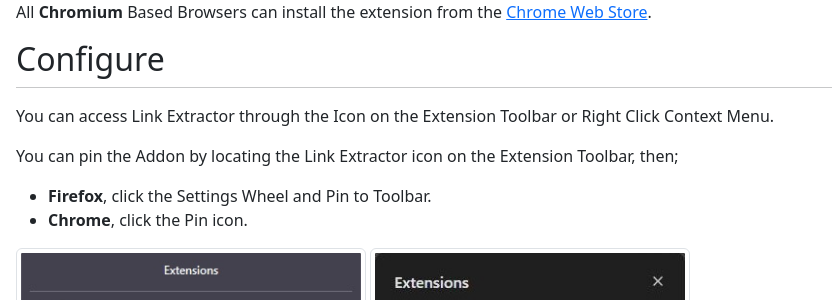
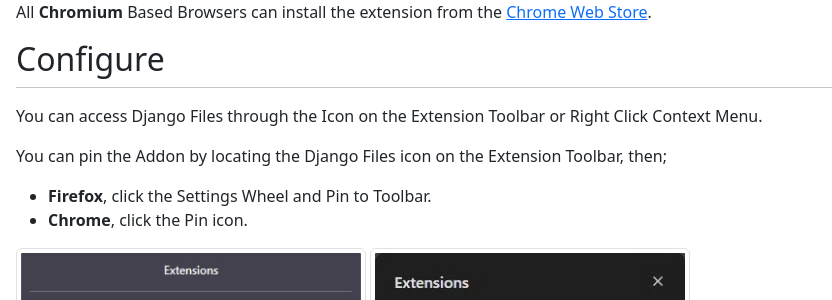
Before and after one commit to django-files/django-files.github.io, a Jekyll site: the page built from extension.html, in a window 1280 px wide and 900 px high, scrolled down 923 px. Shown: the part 155-455 px from the top of the window, without its empty margins (0-832 px from the left). Built offline with Jekyll 4.4.1, drawn with Linux system fonts in a browser that asks for light colours; comment, search, counter and statistics services are not loaded.

Commit message:
Fix Copy Pasta (#6)

```diff
--- a/extension.html
+++ b/extension.html
@@ -73,8 +73,8 @@
 <h2 id="configure">Configure</h2>
 <hr class="mt-0">
 
-<p>You can access Link Extractor through the Icon on the Extension Toolbar or Right Click Context Menu.</p>
-<p>You can pin the Addon by locating the Link Extractor icon on the Extension Toolbar, then;</p>
+<p>You can access Django Files through the Icon on the Extension Toolbar or Right Click Context Menu.</p>
+<p>You can pin the Addon by locating the Django Files icon on the Extension Toolbar, then;</p>
 <ul>
     <li><strong>Firefox</strong>, click the Settings Wheel and Pin to Toolbar.<br></li>
     <li><strong>Chrome</strong>, click the Pin icon.<br></li>
```
